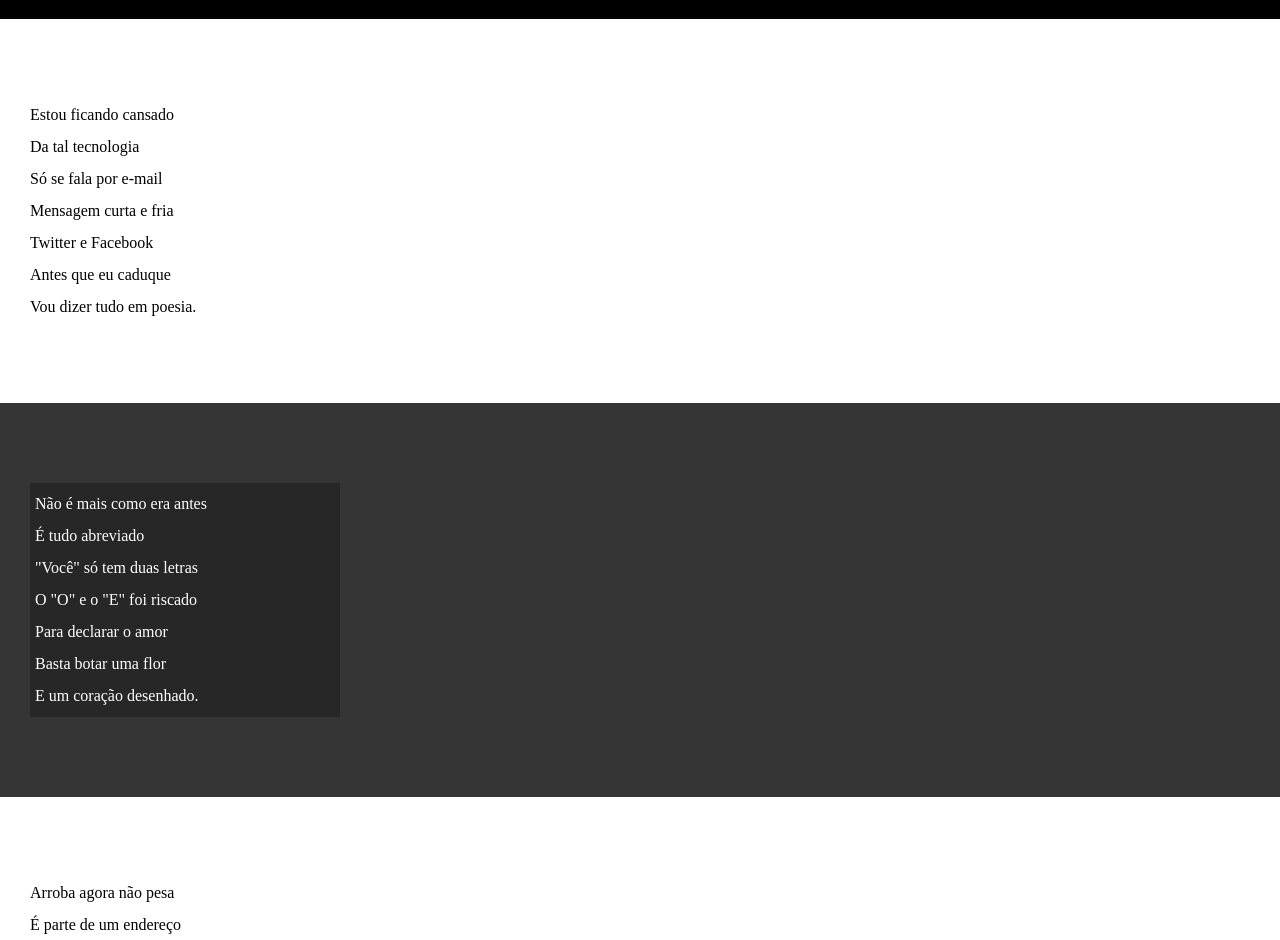
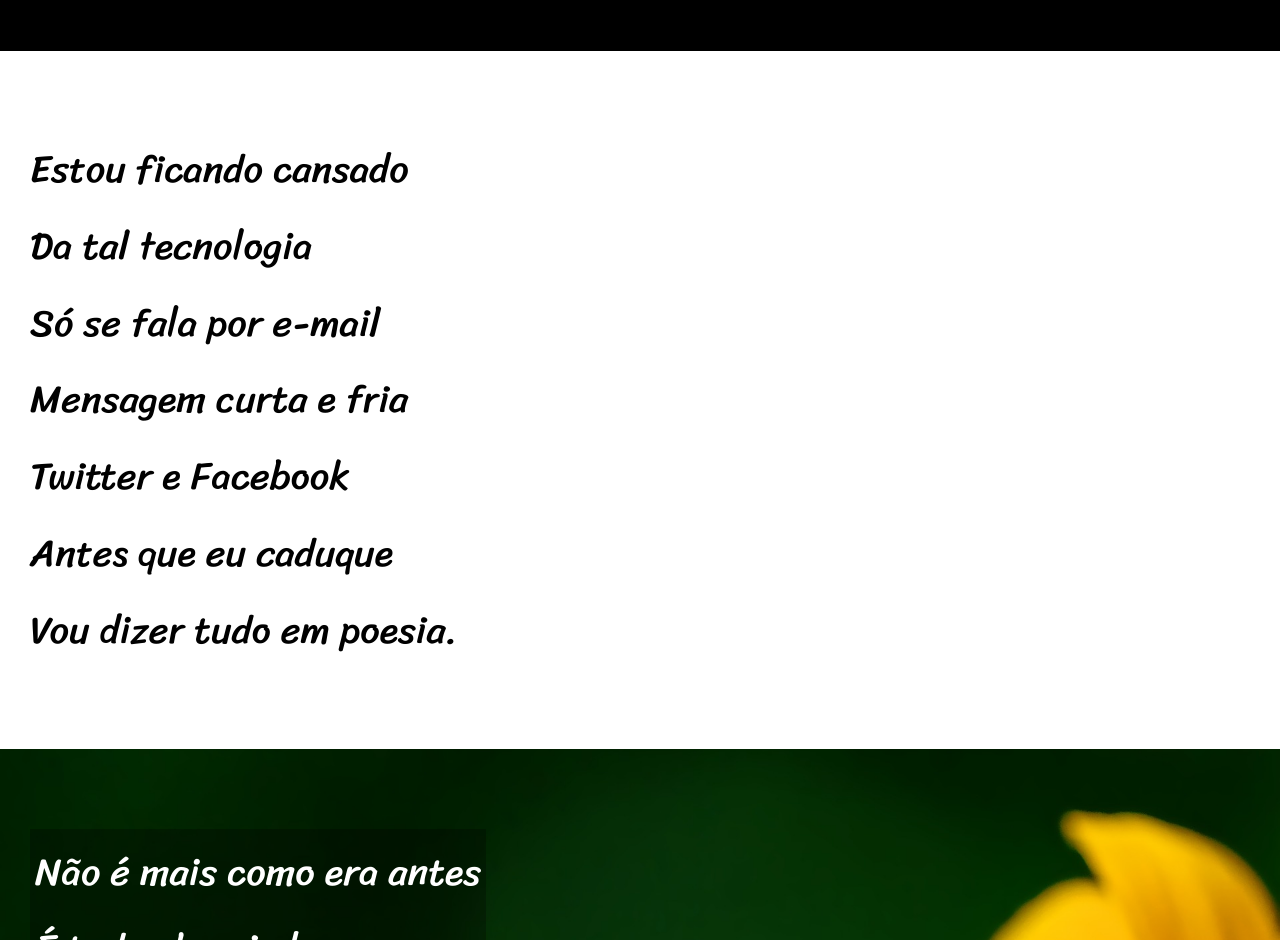
Before and after one commit to ChristianoFerraz/html-css, a plain HTML site: page desafios/d012/projetocordel.html in a window 1280 px wide. Shown: the part 209-1149 px from the top of the page. Drawn offline with Linux system fonts and the light colour scheme.

Commit message:
atualização do d012

```diff
--- a/desafios/d012/estilo/style.css
+++ b/desafios/d012/estilo/style.css
@@ -2,21 +2,24 @@
 
 
 
-@import url('https://fonts.googleapis.com/css2?family=Passion+One:wght@700&display=swap');
+@import url('https://fonts.googleapis.com/css2?family=Passion+One:wght@700&family=Sriracha&display=swap');
 
 :root {
-    --font-padrao: sans-serif;
+    --font-padrao: Verdana, Geneva, Tahoma, sans-serif;
     --fonte-cabeçalho: 'Passion one', serif;
+    --fonte-section: 'Sriracha', cursive;
 }
 
 *{
     margin: 0px;
     padding: 0px;
+
 }
 
 html, body {
     min-height: 100vh;
     background-color: darkgrey;
+    font-family: var(--font-padrao);
 }
 
 header {
@@ -27,16 +30,16 @@ header {
 
 header > h1 {
     font-family: var(--fonte-cabeçalho);
-    font-size: 6em;
+    font-size: 10vw;
     font-variant: small-caps;
     padding-top: 50px;
 
 }
 
 header > p {
-    font-family: var(--font-padrao);
+
     font-weight: normal;
-    font-size:1.2em;
+    font-size:1em;
     padding-bottom: 50px;
 }
 
@@ -50,6 +53,8 @@ header a:hover, footer a:hover {
     text-decoration: underline;
 }
 section {
+    font-family: var(--fonte-section);
+    font-size: 3vw;
     padding-top: 10vh;
     padding-bottom: 10vh;
     padding-left: 30px;
@@ -66,13 +71,23 @@ section.imagem {
     color: white;
 }
 
-section.imagem {
+section.imagem#imagem01 {
+    background-image: url('../imagens/background001.jpg');
+    background-position: center center;
+    background-size:cover;
+    background-repeat: no-repeat;
+}
 
+section.imagem#imagem02 {
+    background-image: url('../imagens/background002.jpg');
+    background-position: center center;
+    background-size:cover;
+    background-repeat: no-repeat;
 }
 
 section.imagem > p {
     background-color: rgba(0, 0, 0, 0.274);
-    width:300px;
+    display: inline-block;
     padding: 5px;
 }
 
```
